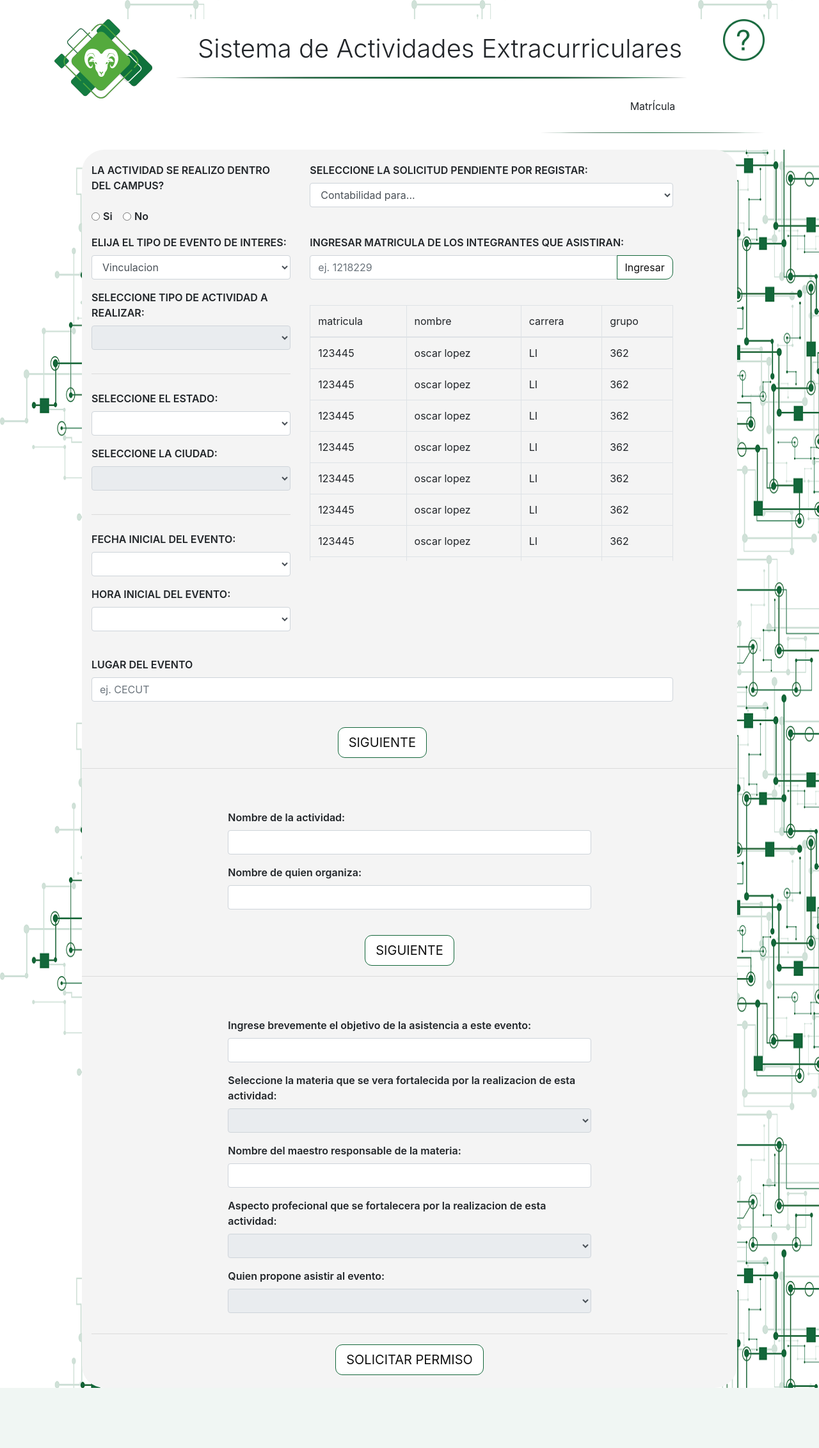
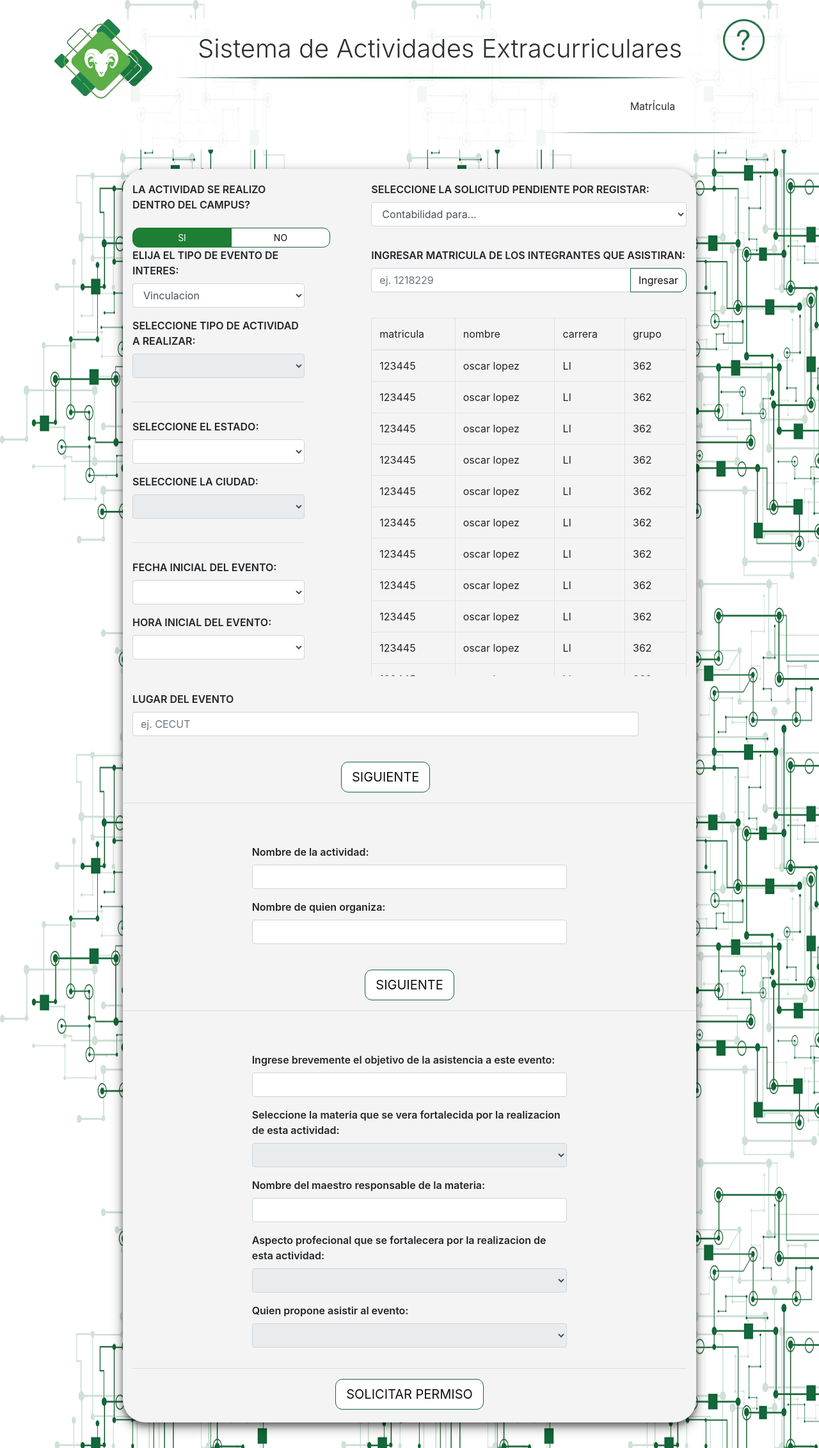
Before and after one commit to AlexGuDu/SAE, a PHP site: page /views/registrar.html in a window 1280 px wide. Shown: the whole page at 64% size. Before the commit the page ends 2170 px from the top, so only its background shows below. Run offline with PHP 8.4, Linux system fonts and the light colour scheme; data that the repository does not hold is empty; some libraries are stand-ins or nearby versions.

Commit message:
unificacion de estilos de registrar basado en solicitud

```diff
--- a/styles/css/registrar.css
+++ b/styles/css/registrar.css
@@ -2,38 +2,35 @@ body{
      background: url("../assets/img/solicitud-fondo.png");
      background-size: 35% 40%;
 }
-
  #header-sae{
      background: #FFFFFFFF;
+     animation-name: openHeader;
+     animation-duration: 1.3s;
+     opacity: 0.95;
 }
-
  #entirePage {
+     box-shadow: 0 5px 8px 0 rgba(0,0,0,0.4), 0 7px 20px 0 rgba(0,0,0,0.4);
      border-radius: 35px;
      background: #F4F4F4FF;
      height: 80%;
-  width: 80%;
+     width: 70%;
      padding-top: 20px;
      padding-bottom: 20px;
      display: block;
      margin:0 auto;
 }
-
  #buttons {
      background: rgba(60, 180, 180);
      padding-top: 15px;
      padding-bottom: 15px;
-
 }
-
  label{
      font-weight: 600;
 }
-
  .scrollable{
-    height: 400px;
+     height: 560px;
      overflow: scroll;
 }
-
  .btn{
      border-radius: 11px;
      transition-duration: 0.1s;
@@ -41,8 +38,77 @@ body{
      background-color: #FFF;
      border-color: #13673A;
 }
-
  .btn:hover{
      background-color: #13673A;
      color: #FFF;
 }
+ .modal{
+     display: none;
+     position: fixed;
+     z-index: 1;
+     left: 0;
+     top: 0;
+     width: 100%;
+     height: 100%;
+     overflow: auto;
+     background-color: rgba(0, 0, 0, 0.5);
+     animation-name: openModalBlock;
+     animation-duration: 1.5s;
+}
+ .modal-content{
+     background-color: #f4f4f4;
+     margin: 20% auto;
+     padding: 20px;
+     width: 40%;
+     height: 13%;
+     box-shadow: 0 5px 8px 0 rgba(0,0,0,0.4), 0 7px 20px 0 rgba(0,0,0,0.4);
+     animation-name: openModalBlock;
+     animation-duration: 1.5s;
+}
+ .closeBtn{
+     color: #fff;
+     float: right;
+     font-size: 35px;
+}
+ #confirmacionSi{
+     max-width: inherit;
+     width: 155px;
+}
+ #confirmacionNo{
+     max-width: inherit;
+     width: 155px;
+}
+ #section_one{
+     display: block;
+     animation-name: openSection;
+     animation-duration: 1.5s;
+}
+ #section_two{
+     display: none;
+     animation-name: openSection;
+     animation-duration: 1.5s;
+}
+ #section_three{
+     display: none;
+     animation-name: openSection;
+     animation-duration: 1.5s;
+}
+ #formExt{
+     display: none;
+}
+ @keyframes openSection{
+     from{
+        opacity: 0
+    }
+     to {
+        opacity: 1
+    }
+}
+ @keyframes openHeader{
+     from{
+        opacity: 0
+    }
+     to {
+        opacity: 0.95
+    }
+}
--- a/views/registrar.html
+++ b/views/registrar.html
@@ -23,6 +23,8 @@
     </div>
     <!-- FIN HEADER -->
 
+    <form name="entireForm" action="control/registrarSolicitud.php" method="post">
+        <div style="height:30px"></div>
         <div id="entirePage">
             <!-- FIRST ROW CONTAINING DROPDOWNS, MATRICULA INPUT AND TABLE -->
             <div class="container">
@@ -31,17 +33,17 @@
                         <p>
                             <label>LA ACTIVIDAD SE REALIZO DENTRO DEL CAMPUS?</label>
                         </p>
-                    <p>
-                        <div class="form-check form-check-inline">
-                            <input type="radio" class="form-check-input" name="campus" id="dentroSi" value="si">
-                            <label for="dentroSi" class="form-check-label">Si</label>
+
+                        <div class="btn-group btn-group-toggle" data-toggle="buttons">
+                            <label class="btn btn-success btn-sm active" id="confirmacionSi">
+                        <input type="radio" name="confirmacion" value="Si" checked> SI
+                    </label>
+                            <label class="btn btn-success btn-sm" id="confirmacionNo">
+                        <input type="radio" name="confirmacion" value="No"> NO
+                    </label>
                         </div>
-                        <div class="form-check form-check-inline">
-                            <input type="radio" class="form-check-input" name="campus" id="dentroNo" value="no">
-                            <label for="dentroNo" class="form-check-label">No</label>
                     </div>
-                    </p>
-                </div>
+                    <div class="col"> </div>
                     <div class="col-7">
                         <div class="form-group">
                             <label>SELECCIONE LA SOLICITUD PENDIENTE POR REGISTAR: </label>
@@ -103,7 +105,7 @@
                     <!--    <div class="col-md-1">
 
         </div> -->
-
+                    <div class="col"> </div>
                     <div class="col-11 col-md-7">
                         <div class="form-group">
                             <label>INGRESAR MATRICULA DE LOS INTEGRANTES QUE ASISTIRAN:</label>
@@ -307,7 +309,19 @@
             </div>
             <!-- FIN JUSTIFICACION DEL EVENTO -->
         </div>
+    </form>
+
+    <div style="height:40px"></div>
+    <div id="warningModal" class="modal">
+        <div class="modal-content">
+            <h2>Favor de llenar todos los campos.</h2>
+        </div>
+    </div>
 
 </body>
+<!-- SCRIPTS -->
+<script src="https://code.jquery.com/jquery-1.11.0.min.js"></script>
+<script src="../assets/bootstrap/bootstrap.min.js"></script>
+<script src="../js/solicitud.js"></script>
 
 </html>
```
Also changed, not shown: styles/css/solicitud.css (+14 -26 lines), views/solicitud.html (+6 -4 lines). Lines whose indentation alone changed are shown as unchanged.
